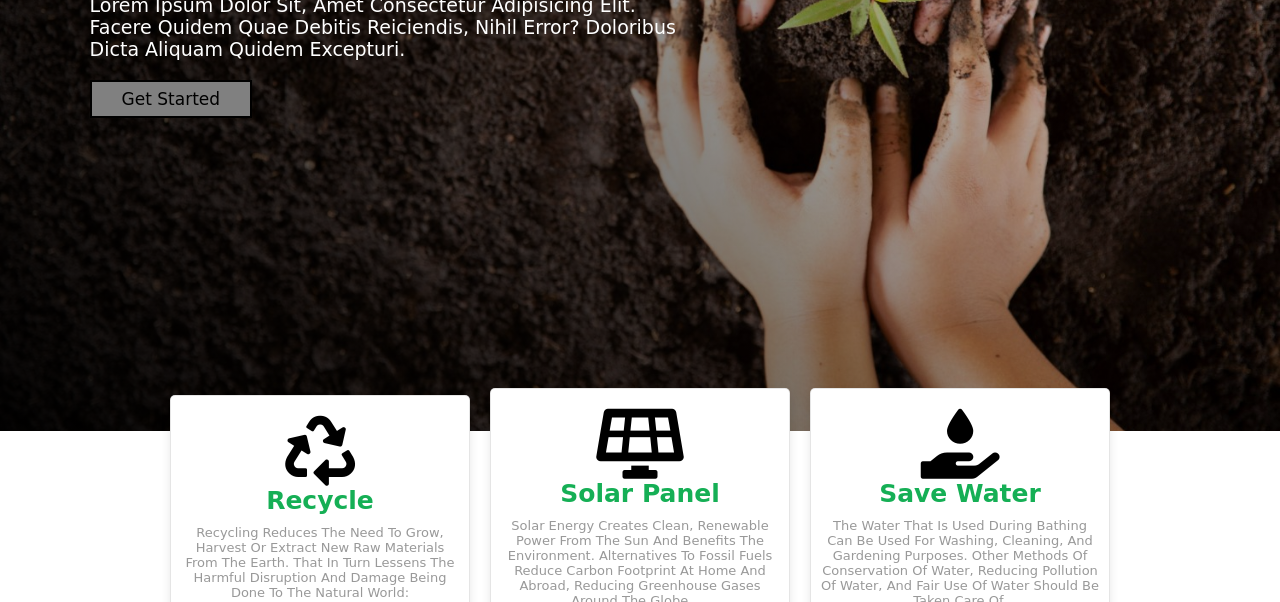
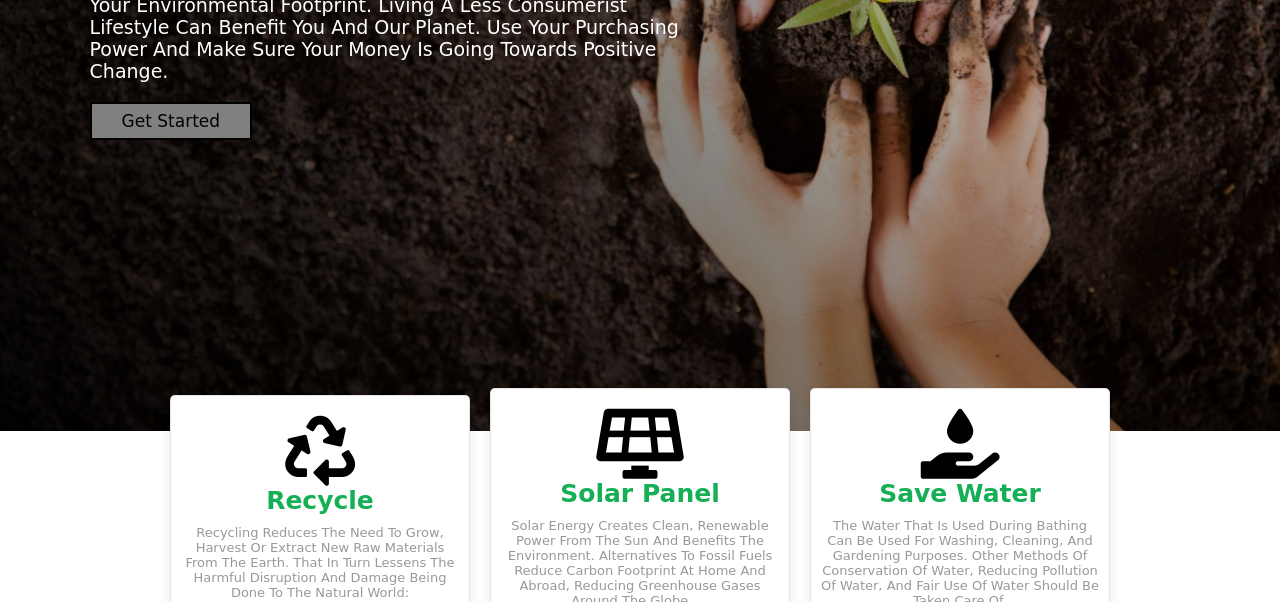
Before and after one commit to Bhagi-developer/Static_NGO-Website, a plain HTML site: page index.html in a window 1280 px wide. Shown: the part 498-1100 px from the top of the page. Drawn offline with nearby package versions, Linux system fonts and the light colour scheme.

Commit message:
Update index.html

```diff
--- a/index.html
+++ b/index.html
@@ -57,9 +57,8 @@ If you want to contact me the i have provided my contact handles at footer secti
 
         <div class="content">
             <h3>save the planet</h3>
-            <p>Lorem ipsum dolor sit, amet consectetur adipisicing elit. Facere quidem quae debitis reiciendis, nihil
-                error? Doloribus dicta aliquam quidem excepturi.</p>
-            <a href="#" class="btn">get started</a>
+            <p>Buying less will save you money, reduce waste and improve your environmental footprint. Living a less consumerist lifestyle can benefit you and our planet. Use your purchasing power and make sure your money is going towards positive change.</p>
+            <a href="#get-start" class="btn">get started</a>
         </div>
 
     </section>
@@ -68,7 +67,7 @@ If you want to contact me the i have provided my contact handles at footer secti
 
     <!-- icons section  -->
 
-    <section class="icons-container">
+    <section class="icons-container" id="get-start">
 
         <div class="icons">
             <i class="fas fa-recycle fa-7x"></i>
```
